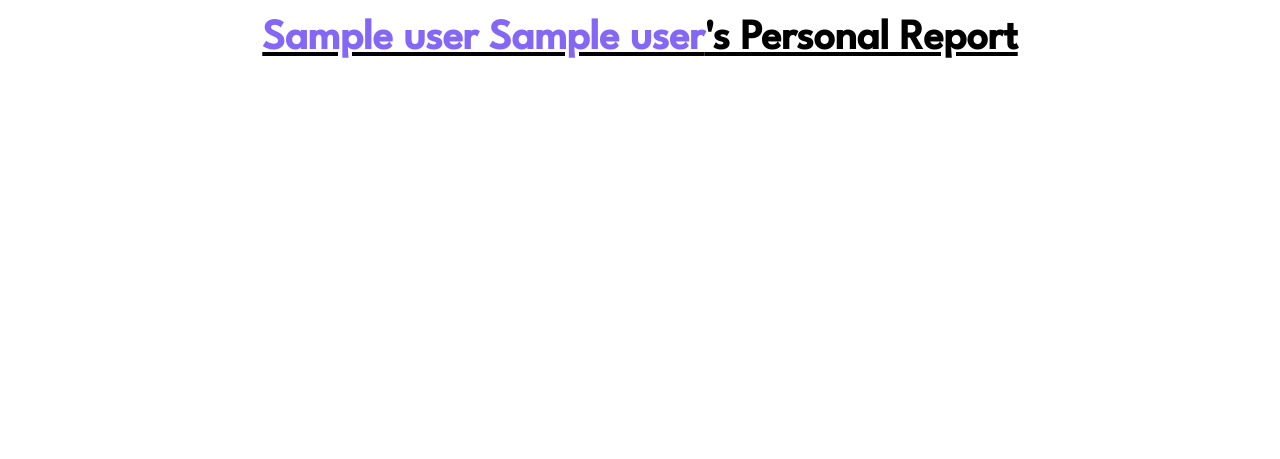
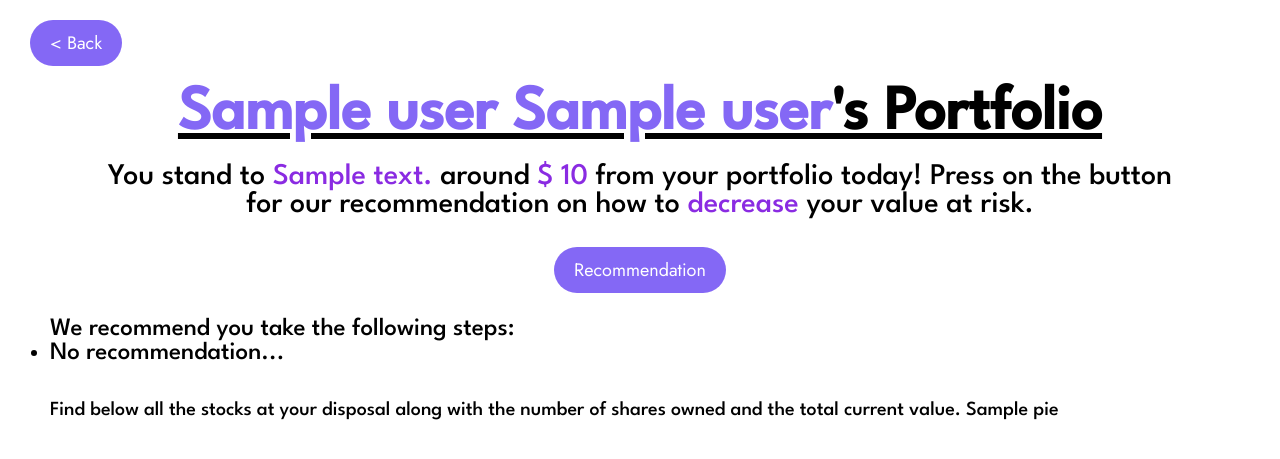
Before and after one commit to mohamadieh479/437_project_stemco, a Flask app: template Application/templates/portfolio.html in a window 1280 px wide. Shown: the top 459 px of the page. Run offline with Flask 2, Linux system fonts and the light colour scheme; the visitor is signed in with stand-in values (Sample User, id 1); the template is opened without the code that fills it: most values are stand-ins (such as "Sample title", 1, 10 or a date in 2020); a database or web service that is not in the repository returns one stand-in record (values such as "Sample title"); parts of the project's set-up code (start-up, migrations or seed data) failed here and were passed over; some libraries are stand-ins or nearby versions.

Commit message:
Entire portfolio + buy function

```diff
--- a/Application/routes.py
+++ b/Application/routes.py
@@ -13,7 +13,7 @@ from FigureGenerator.Traces.ScatterLineTrace import ScatterLineTrace
 from FigureGenerator.Traces.CandleStickTrace import CandleStickTrace
 
 from DataBaseTools.getCompanies import getCompanies
-from Analysis import technicalAn
+from Analysis import technicalAn, valueAtRisk, recommendation
 
 
 @app.route("/", methods=['GET', 'POST'])
@@ -27,6 +27,13 @@ def index():
 
 @app.route("/candleStickChart", methods=['GET', 'POST'])
 def candleStickChart():
+    # Buy Function
+    if request.method == 'POST':
+        id = request.form['id']
+        name = request.form['company']
+        cash = request.form['cash']
+        UserPortfolioTools.buy_stock(id, name, int(cash))
+        return redirect('/candleStickChart?company='+name)
     select = getCompanies()
     name = request.args.get('company')
     indicators = request.args.getlist('indicators')
@@ -181,7 +188,17 @@ def register():
 
 @app.route('/user')
 def portfolio():
-    return render_template("portfolio.html")
+    id = g.user.get_id()
+    df = valueAtRisk.view_portfolio(id)
+    recommend = recommendation.recommendation_portfolio(id)
+    decrease_var = valueAtRisk.decrease_VaR_Portfolio(id)
+    return render_template("portfolio.html",
+                           decision='lose',
+                           recommendation=recommend,
+                           price=round(valueAtRisk.VaR_Portfolio(
+                               id), 2),
+                           pie=UserPortfolioTools.portfolio_chart(df).render(),
+                           var=decrease_var)
 
 # this means this function will run before all other route functions( suppose you open index page, this runs then the index function runs)
 
--- a/Application/static/style/portfolio.css
+++ b/Application/static/style/portfolio.css
@@ -8,17 +8,52 @@
 
 }
 
+nav{
+    padding-left: 30px;
+    padding-top: 20px;
+    display:flex;
+    gap: 30px;
+}
+
+ button{
+    border: 0px;
+    background: #8468F5;
+    border-radius: 25px;
+    color: white;
+    padding: 10px 20px;
+    text-align: center;
+    font-family: 'Jost';
+    font-size: 18px;
+    font-weight: 400;
+}
+
+button:hover{
+    background: #8468F5;
+    font-weight: 700;
+    cursor: pointer;
+}
+
+
 h1{
     padding-top: 20px;
     text-align: center;
     font-family: 'Jost';
-    font-size:42px;
+    font-size:62px;
 }
 
 h1 .name{
     color:#8468f5;
 }
 
+.first-par::after{
+    content: '';
+    width: 100%;
+    height: 2px;
+    background: rgba(132, 104, 245, 1);
+    display: block;
+    margin: auto;
+    transition: 0.5s;
+}
 /*
 h1::after{
     content: '';
@@ -31,3 +66,19 @@ h1::after{
     display: block;
     margin-left: 50%;
 }*/
+
+.user{
+    font-size: 20px;
+    margin: 20px 50px;
+}
+
+.decision{
+    text-align: center;
+    font-size: 30px;
+}
+
+.recommendation{
+    font-size: 25px;
+}
+
+span{color: blueviolet}
--- a/Application/templates/portfolio.html
+++ b/Application/templates/portfolio.html
@@ -4,7 +4,49 @@
         <title> Portfolio</title>
         <link rel = "stylesheet" href = '../static/style/portfolio.css'>
     </head>
+    <nav>
+        <a href = '/'><button> < Back </button></a>
+    </nav>
     <body>
-        <h1><u class ='h1-underline'><span class = 'name'>{{g.user.get_firstname()}} {{g.user.get_lastname()}}</span>'s Personal Report</u></h1>
+        <h1><u class ='h1-underline'><span class = 'name'>{{g.user.get_firstname()}} {{g.user.get_lastname()}}</span>'s Portfolio </u></h1>
+        <div class ='user'>
+            <div class = 'decision'>
+                You stand to <span>{{decision}} </span> around <span>$ {{price}}</span> from your portfolio today! Press on the button <br>
+                for our recommendation on how to <span>decrease</span> your value at risk.
+                <br> <br>
+                <button onclick = 'decrease()'>Recommendation</button>
+            </div>
+            <div class = 'recommendation'>
+                <br> We recommend you take the following steps:
+                <ul>
+                    {% for key, value in recommendation.iterrows() %}
+                        <li>
+                            {% if value['recommendation']=='Strong Buy' %}
+                                Strongly buy more of {{value['ticker']}} stocks.
+                            {% elif value['recommendation'] == 'Buy' %}
+                                Buy more of {{value['ticker']}} stocks.
+                            {% elif value['recommendation'] == 'Neutral' %}
+                                Neutral decision for {{value['ticker']}} stocks.
+                            {% elif value['recommendation'] == 'Sell' %}
+                                Sell some of your {{value['ticker']}} stocks.
+                            {% elif value['recommendation'] == 'Strong Sell' %}
+                                Sell your shares of {{value['ticker']}} stocks.
+                            {% else %}
+                                No recommendation...
+                            {% endif %}
+
+                        </li>
+                    {% endfor %}
+                </ul>
+            </div>
+            <br><br>
+            Find below all the stocks at your disposal along with the number of shares owned and the total current value.
+            {{pie}}
+        </div>
+        <script>
+            function decrease() {
+              alert("We recommend that you sell some shares of {{var}} to decrease your value at risk.");
+            }
+        </script>
     </body>
 </html>
```
Also changed, not shown: Application/static/style/figures.css (+9 -0 lines), Application/static/style/style.css (+27 -1 lines), Application/templates/figures.html (+7 -1 lines), Application/templates/index.html (+5 -2 lines), DataBaseTools/UserPortfolioTools.py (+15 -0 lines).
